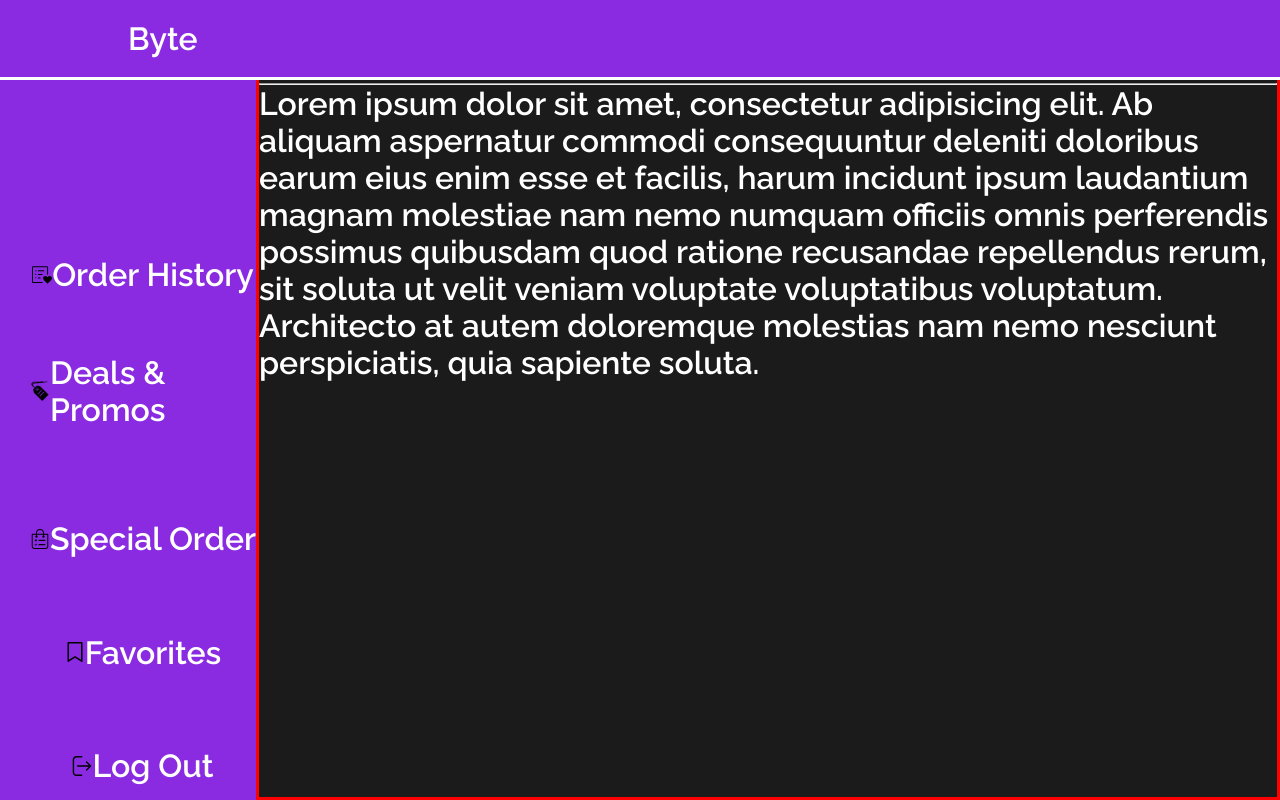
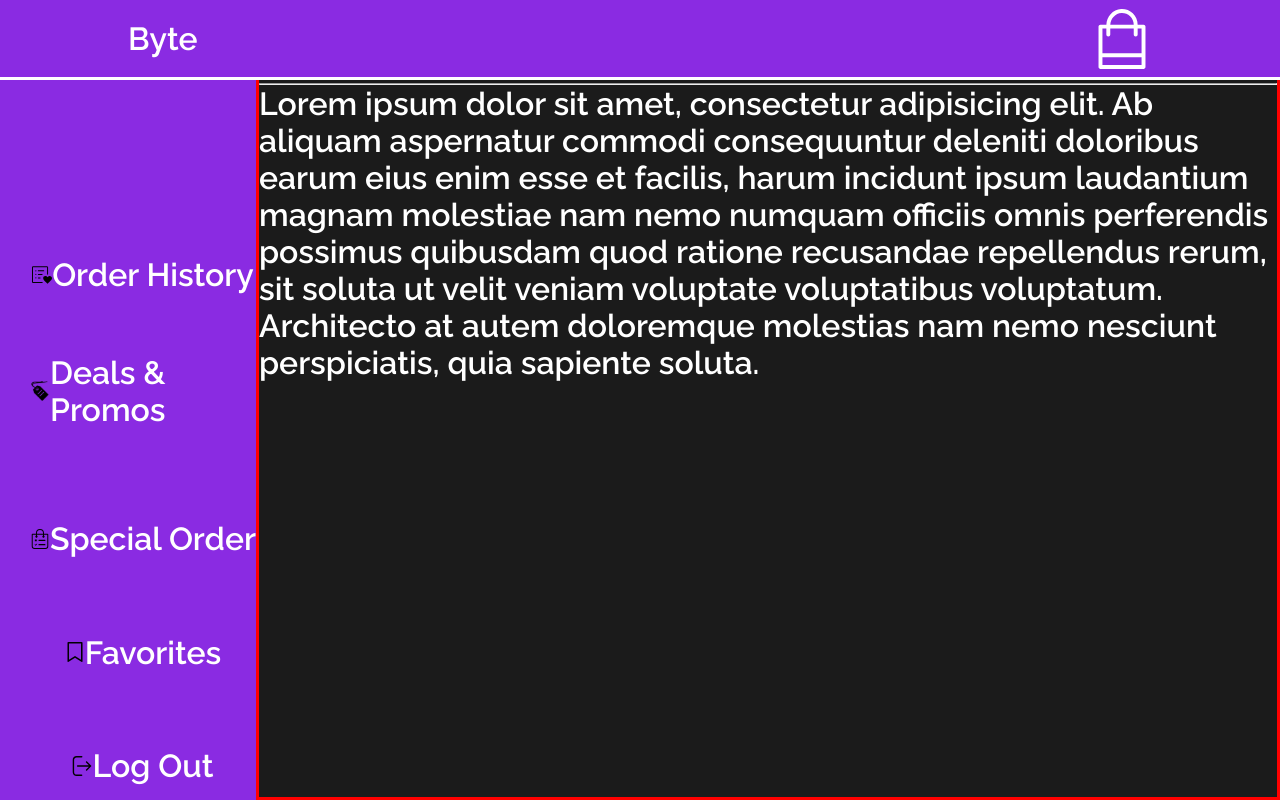
Before and after one commit to Doenut999/Byte, a React (Create React App) app: page / in a window 1280 px wide. Built offline with nearby package versions, Linux system fonts and the light colour scheme.

Commit message:
bag added

```diff
--- a/src/components/NavBar.js
+++ b/src/components/NavBar.js
@@ -1,4 +1,5 @@
 import styled from "styled-components";
+import Bag from "../assets/Bagg.svg"
 
 const NavBar = () => {
     return (
@@ -7,6 +8,7 @@ const NavBar = () => {
                 <Logo>
                     Byte
                 </Logo>
+                <Img src={Bag} alt="shopping bag"/>
             </NavStyles>
         </>
     )
@@ -16,16 +18,22 @@ const NavStyles = styled.nav`
   width: 100vw;
   height: 10vh;
   display: flex;
-  justify-content: flex-start;
+  justify-content: space-between;
   align-items: center;
   position: fixed;
   top: 0;
   left: 0;
   background-color: blueviolet;
   border-bottom: 3px solid white;
-  z-index: 22;
+  z-index: 2;
   color: white;
 
+`
+
+const Img = styled.img`
+  height: 60px;
+  width: 60px;
+  margin-right: 10vw;
 `
 
 const Logo = styled.div`
```
Also changed, not shown: src/assets/Bagg.svg (added).
